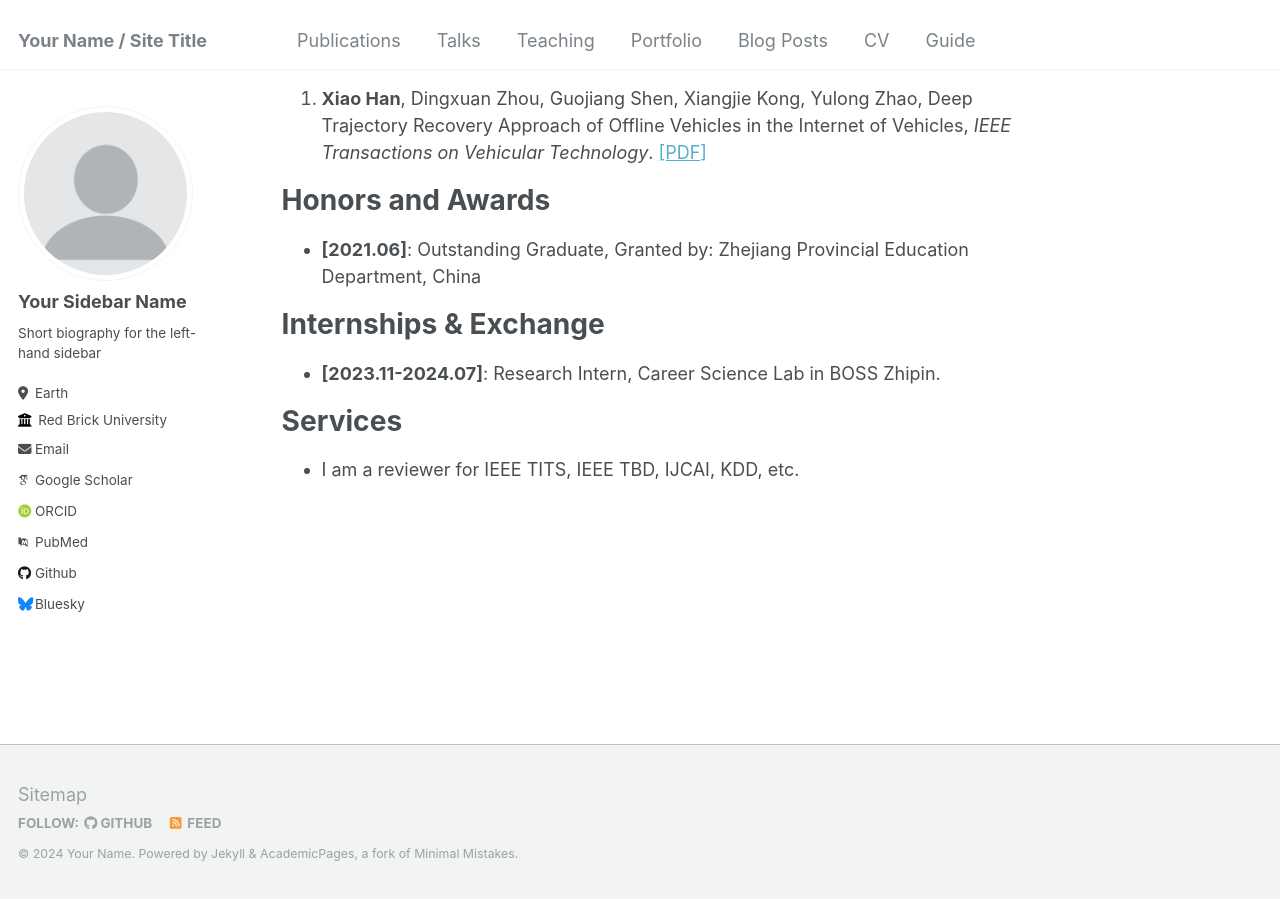
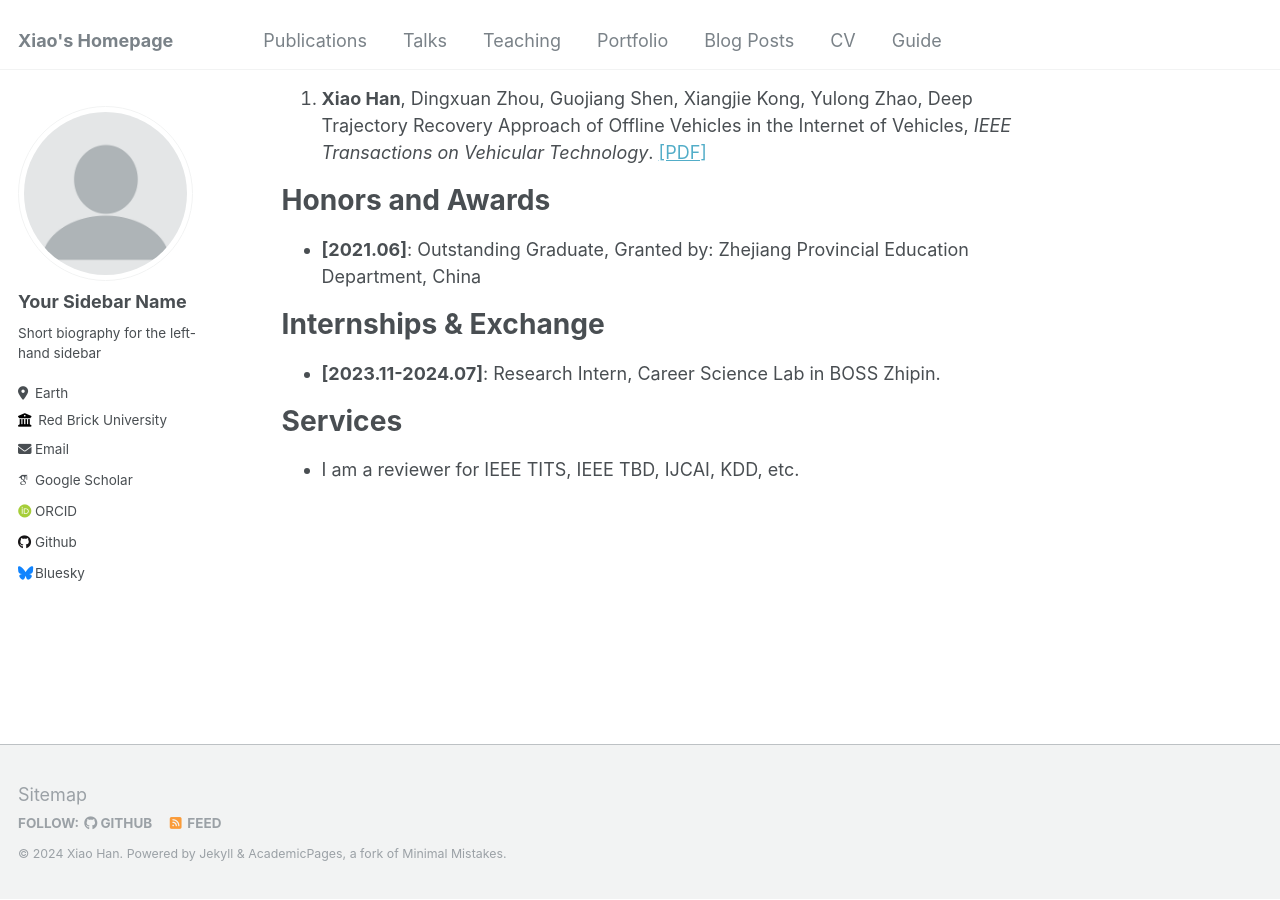
Before and after one commit to hahahenha/hahahenha.github.io, a Jekyll site: the page built from _pages/about.md, in a window 1280 px wide and 900 px high, scrolled down 650 px. Built offline with Jekyll 4.4.1, drawn with Linux system fonts in a browser that asks for light colours; some web fonts are replaced.

Commit message:
Update _config.yml

```diff
--- a/_config.yml
+++ b/_config.yml
@@ -8,13 +8,13 @@
 
 # Basic Site Settings
 locale                   : "en-US"
-title                    : "Your Name / Site Title"
+title                    : "Xiao's Homepage"
 title_separator          : "-"
-name                     : &name "Your Name"
-description              : &description "personal description"
-url                      : https://academicpages.github.io # the base hostname & protocol for your site e.g. "https://mmistakes.github.io"
+name                     : "Xiao Han"
+description              : "PhD candidate at AML lab CityU HK"
+url                      : https://hahahenha.github.io
 baseurl                  : "" # the subpath of your site, e.g. "/blog"
-repository               : "academicpages/academicpages.github.io"
+repository               : "hahahenha/hahahenha.github.io"
 
 # Site Author - The following control what appear as part of the author content on the side bar.
 #               If a field is blank the icon and link will not appear, otherwise it will be shown.
@@ -34,9 +34,9 @@ author:
   arxiv            : # URL - Update with the correct link to your profile
   googlescholar    : "https://scholar.google.com/citations?user=PS_CX0AAAAAJ"
   impactstory      : # URL
-  orcid            : "http://orcid.org/yourorcidurl"
+  orcid            : "https://orcid.org/my-orcid?orcid=0000-0002-3478-964X"
   semantic         : # URL
-  pubmed           : "https://www.ncbi.nlm.nih.gov/pubmed/?term=john+snow"
+  # pubmed           : "https://www.ncbi.nlm.nih.gov/pubmed/?term=john+snow"
   researchgate     : # URL
 
   # Repositories and software development
```
